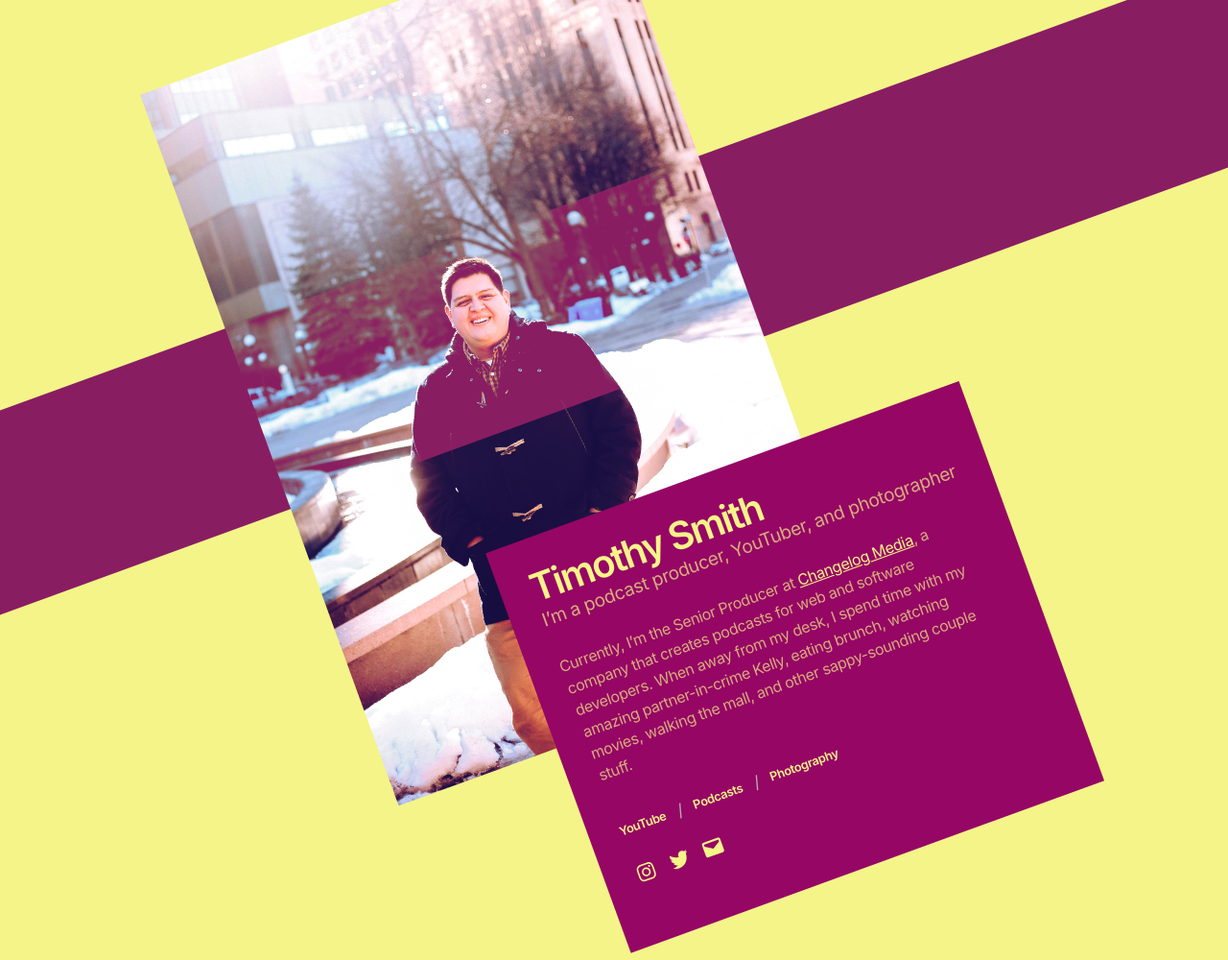
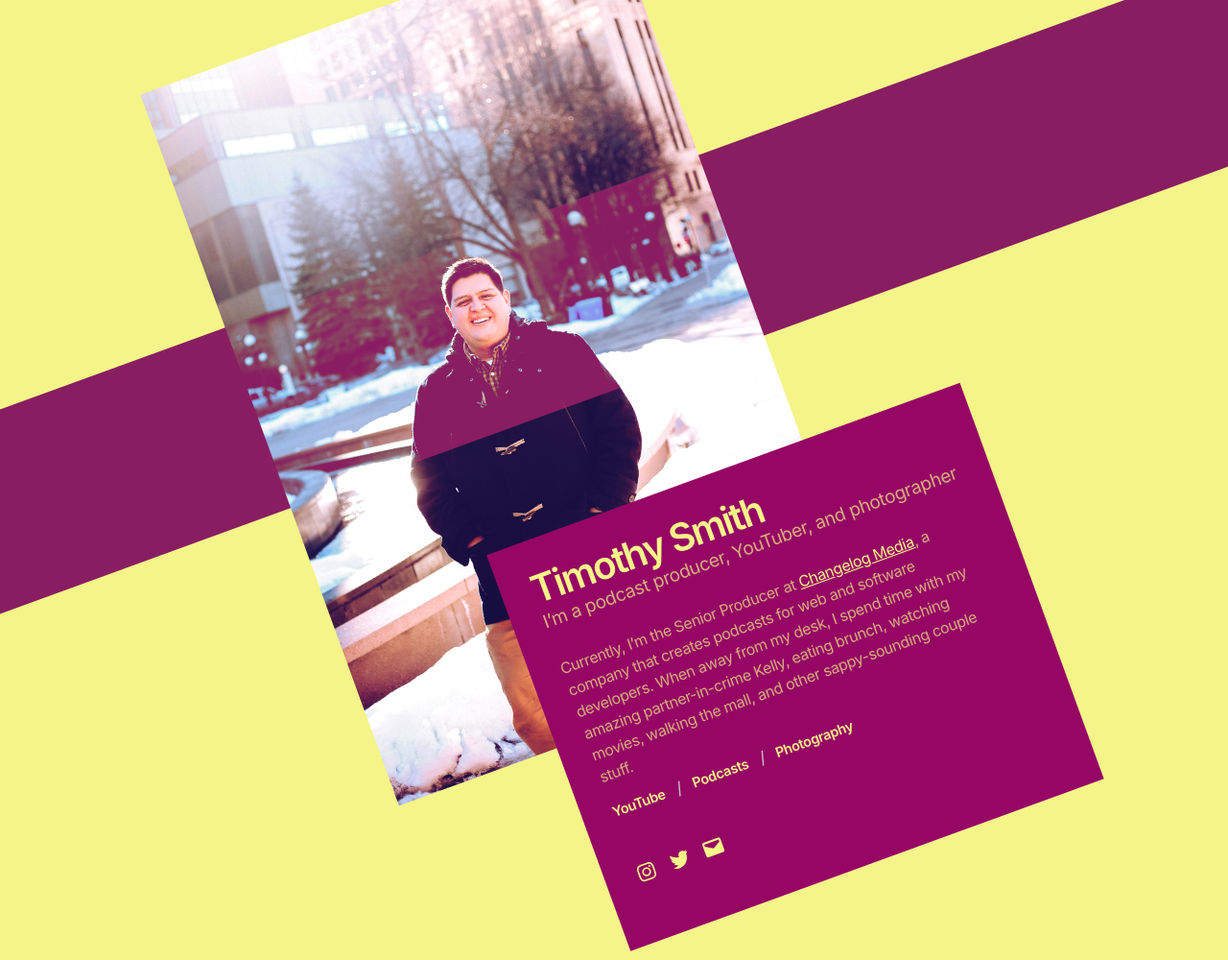
Before and after one commit to xavibenjamin/ttimsmith.com, a Jekyll site: the page built from index.md, in a window 1280 px wide. Shown: the whole page at 96% size. Built offline with Jekyll 4.4.1, drawn with Linux system fonts in a browser that asks for light colours; some web fonts are replaced.

Commit message:
Add newsletter and some other things

```diff
--- a/_includes/footer.html
+++ b/_includes/footer.html
@@ -6,4 +6,7 @@
     <li><a href="https://twitter.com/smithtimmytim">Twitter</a></li>
     <li><a href="mailto:smith@ttimsmith.com">Email</a></li>
   </ul>
+
+  <div class="createsend-button" style="height:22px;display:inline-block;" data-listid="t/79/590/F0F/38853C2722F30885">
+  </div><script type="text/javascript">(function () { var e = document.createElement('script'); e.type = 'text/javascript'; e.async = true; e.src = ('https:' == document.location.protocol ? 'https' : 'http') + '://btn.createsend1.com/js/sb.min.js?v=3'; e.className = 'createsend-script'; var s = document.getElementsByTagName('script')[0]; s.parentNode.insertBefore(e, s); })();</script>
 </footer>
--- a/_layouts/home.html
+++ b/_layouts/home.html
@@ -28,6 +28,9 @@
             <li><a href="{{ site.twitter }}">{% include icons/icon-twitter.html %}</a></li>
             <li><a href="mailto:{{ site.email }}?subject=Hey Tim!">{% include icons/icon-email.html %}</a></li>
           </ul>
+
+          <div class="createsend-button" style="height:22px;display:inline-block;" data-listid="t/79/590/F0F/38853C2722F30885">
+          </div><script type="text/javascript">(function () { var e = document.createElement('script'); e.type = 'text/javascript'; e.async = true; e.src = ('https:' == document.location.protocol ? 'https' : 'http') + '://btn.createsend1.com/js/sb.min.js?v=3'; e.className = 'createsend-script'; var s = document.getElementsByTagName('script')[0]; s.parentNode.insertBefore(e, s); })();</script>
         </div>
       </div>
 
--- a/assets/stylesheets/_base/_bits.scss
+++ b/assets/stylesheets/_base/_bits.scss
@@ -14,7 +14,7 @@ $secondary-color-dark: #2C363F;
 $heading-color: #333;
 $text-color: #555;
 $link-color: #2574A8;
-$border-color: lighten($text-color, 45%);
+$border-color: #DDD;
 $alert-color: #E54A4F;
 $creme: #F6F6F1;
 $jazz-color: #EF7C97;
--- a/assets/stylesheets/_layout/_footer.scss
+++ b/assets/stylesheets/_layout/_footer.scss
@@ -57,3 +57,7 @@
     }
   }
 }
+
+.subscribe-button-inner {
+  margin-top: 10px !important;
+}
--- a/assets/stylesheets/_layout/_maincontent.scss
+++ b/assets/stylesheets/_layout/_maincontent.scss
@@ -250,12 +250,12 @@
   display: flex;
   flex-wrap: wrap;
   list-style: none;
-  margin: 2.5rem 0 0;
+  margin: .5rem 0 3rem;
   padding: 0;
   li {
     align-items: center;
     display: flex;
-    font-size: .8rem;
+    font-size: .9rem;
     font-weight: 600;
     line-height: 1.2;
     &:not(:last-of-type) {
@@ -279,17 +279,27 @@
 
 
 .social-links {
+  align-items: center;
   display: flex;
   list-style: none;
+  margin-bottom: 0;
   margin-top: 1.6rem;
   padding: 0;
 
   li {
+    display: inline-block;
+    height: 24px;
+    width: 24px;
      + li {
       margin-left: .8rem;
     }
+    &:not(:last-of-type) {
+      margin-bottom: 0;
+    }
     a {
       display: inline-block;
+      height: 24px;
+      width: 24px;
       svg {
         fill: rgba(#333, .4);
         transition: fill 300ms ease-in-out;
--- a/assets/stylesheets/_layout/_podcast.scss
+++ b/assets/stylesheets/_layout/_podcast.scss
@@ -20,9 +20,10 @@
   margin-top: 2rem;
   .show {
     display: grid;
-    grid-gap: 1rem;
+    grid-column-gap: 1.5rem;
     grid-template-columns: 90px auto;
     @media #{$medium-up} {
+      grid-column-gap: 40px;
       grid-template-columns: 150px auto;
     }
      + .show {
@@ -33,7 +34,13 @@
   }
 
   .show__name {
+    font-weight: normal;
+    line-height: 1.1;
+    margin-bottom: .1rem;
     margin-top: 0;
+    a {
+      text-decoration: none;
+    }
   }
 
   .show__host {
```
